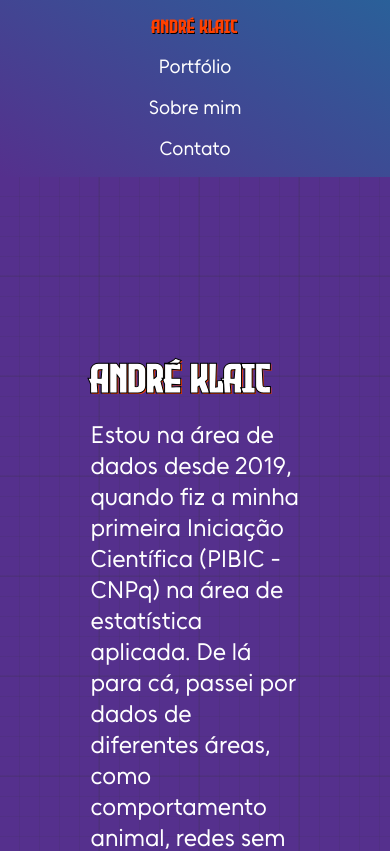
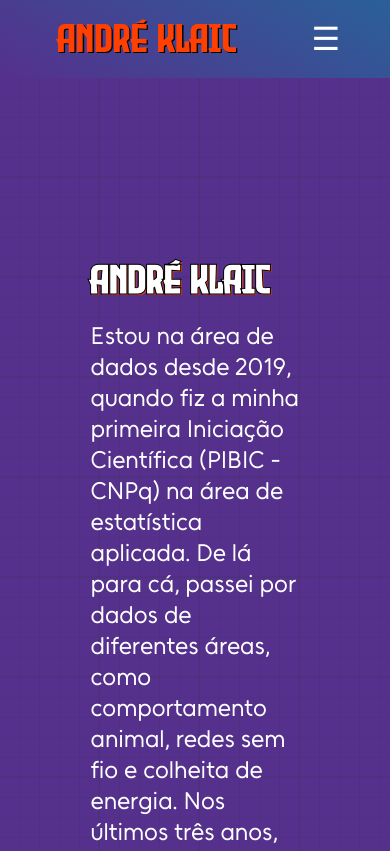
Before and after one commit to andre-kmp/andre-kmp.github.io, a plain HTML site: page index.html in a window 390 px wide. Shown: the top 851 px of the page. Drawn offline with Linux system fonts and the light colour scheme.

Commit message:
inclusão de menu suspenso na header

```diff
--- a/index.html
+++ b/index.html
@@ -30,17 +30,28 @@
 </head>
 <body>
 
-    <!-- HEADER -->
 	<header>
 	  <div class="header-container">
 	    <div class="logo">André Klaic</div>
+
+	    <!-- Menu de navegação -->
 	    <nav>
-                <a href="#">Portfólio</a>
-                <a href="#">Sobre mim</a>
+	      <a href="#portfolio">Portfólio</a>
+	      <a href="#sobre">Sobre mim</a>
 	      <a href="#contato">Contato</a>
 	    </nav>
+
+	    <!-- Botão hambúrguer (visível no mobile) -->
+	    <div class="menu-toggle" onclick="toggleMenu()">☰</div>
 	  </div>
 	</header>
+
+	<script>
+	  function toggleMenu() {
+	    document.querySelector('header nav').classList.toggle('show');
+	  }
+	</script>
+
 
 	<div class="content-wrapper">
 	    <main class="main-container">
--- a/style.css
+++ b/style.css
@@ -23,30 +23,43 @@ body {
 /* HEADER */
 header {
   background: linear-gradient(30deg, #55308d, #2a6099);
-  height: 80px;
+  height:80px;
   display: flex;
   justify-content: center;
   align-items: center;
 }
 
 .header-container {
-  width: 1100px;
-  width: 50%;
   display: flex;
   justify-content: space-between;
-  align-items: center;
+  align-items: left;
+  flex-wrap: nowrap;
   padding: 0 1rem;
+  max-width: 90%;
+  width: 1100px;
+  position: relative;
 }
+
+
 
 /* Logo */
 header .logo {
   font-family: "EvilEmpire", sans-serif;
-  font-size: clamp(1.2rem, 4vw, 2.5rem);
+  font-size: 2.5rem; /* tamanho fixo, sem diminuir no mobile */
   color: #ff4000;
   text-shadow: 0.033em 0.033em 0px black;
+  margin-left: 0.5rem; /* margem mínima para ficar coladinho à esquerda */
 }
 
-/* Navegação */
+/* Botão hambúrguer */
+.menu-toggle {
+  display: none; /* escondido no desktop */
+  font-size: 2rem;
+  color: white;
+  cursor: pointer;
+}
+
+/* Navegação (desktop) */
 header nav {
   display: flex;
   gap: 2rem;
@@ -57,13 +70,62 @@ header nav a {
   text-decoration: none;
   font-family: "Unageo", sans-serif;
   font-size: clamp(1.2rem, 2vw, 1rem);
-  transition: text-decoration 0.3s;
+  transition: background-color 0.3s ease;
+  padding: 0.2rem 0.5rem;
 }
 
 header nav a:hover {
-  font-family: UnageoBold;
-  background-color: #ff4000
+  font-family: "UnageoBold", sans-serif;
+  background-color: #ff4000;
 }
+
+@media (max-width: 768px) {
+  header {
+    height: 80px; /* mantém altura fixa */
+    padding: 0 1rem; /* padding horizontal para espaçamento */
+  }
+
+  .header-container {
+    flex-direction: row !important; /* força linha única */
+    flex-wrap: nowrap !important; /* sem quebra */
+    justify-content: space-between;
+    align-items: center; /* centraliza verticalmente */
+  }
+
+  .menu-toggle {
+    display: block; /* botão visível no mobile */
+  }
+
+  header nav {
+    display: none; /* esconde menu padrão */
+    flex-direction: column;
+    position: absolute;
+    top: 80px; /* logo + header altura */
+    right: 0;
+    width: 200px;
+    background: linear-gradient(30deg, #55308d, #2a6099);
+    padding: 1rem;
+    gap: 1rem;
+    box-shadow: 0 4px 15px rgba(0,0,0,0.3);
+    z-index: 1000;
+  }
+
+  header nav.show {
+    display: flex;
+  }
+
+  header nav a {
+    padding: 0.5rem 0;
+  }
+
+  /* Logo mantém tamanho fixo e margem */
+  header .logo {
+    font-size: 2.5rem;
+    margin-left: 0.5rem;
+  }
+}
+
+
 
 /* CONTAINER PRINCIPAL */
 
```
Lines whose indentation alone changed are shown as unchanged.
